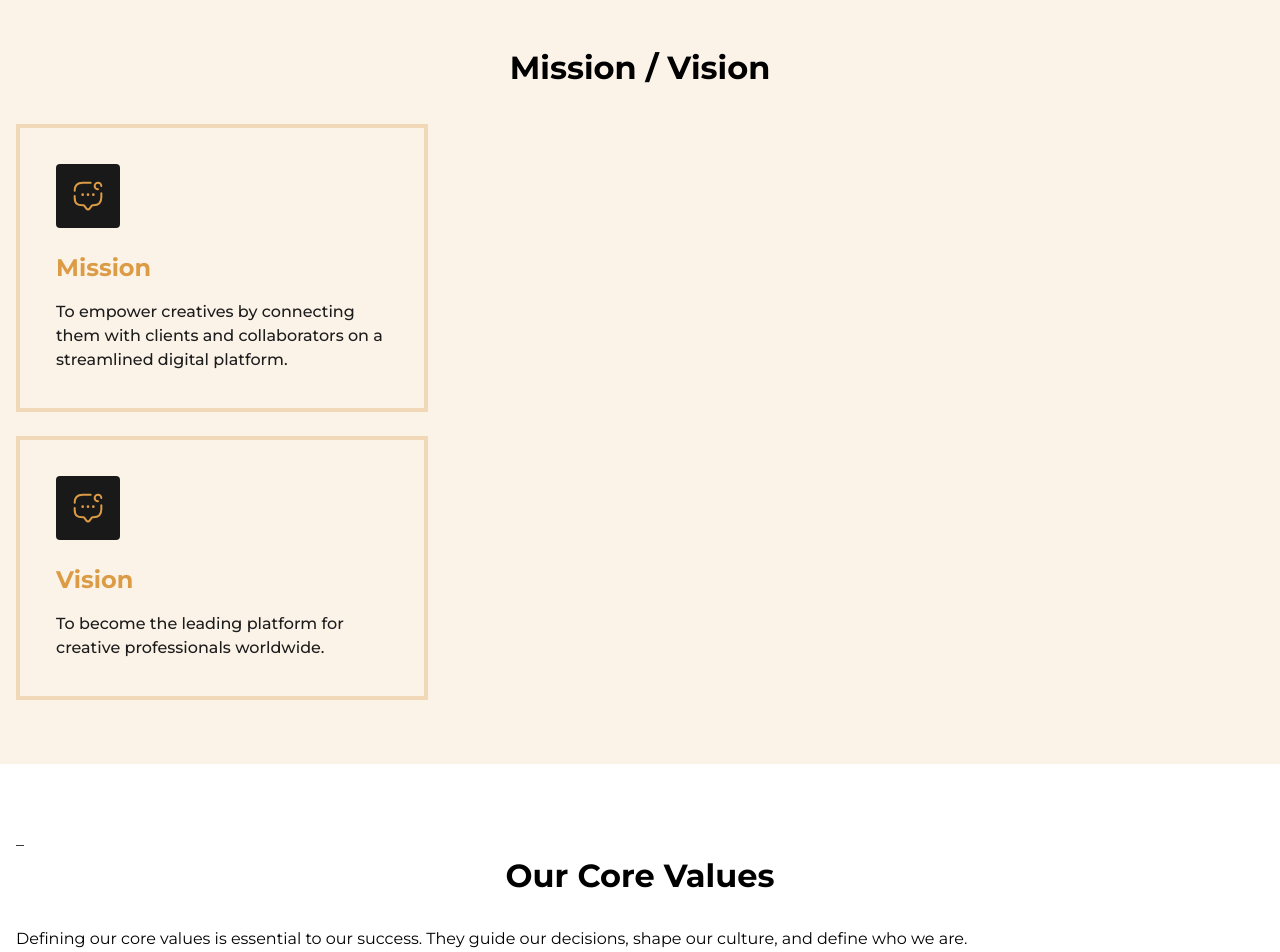
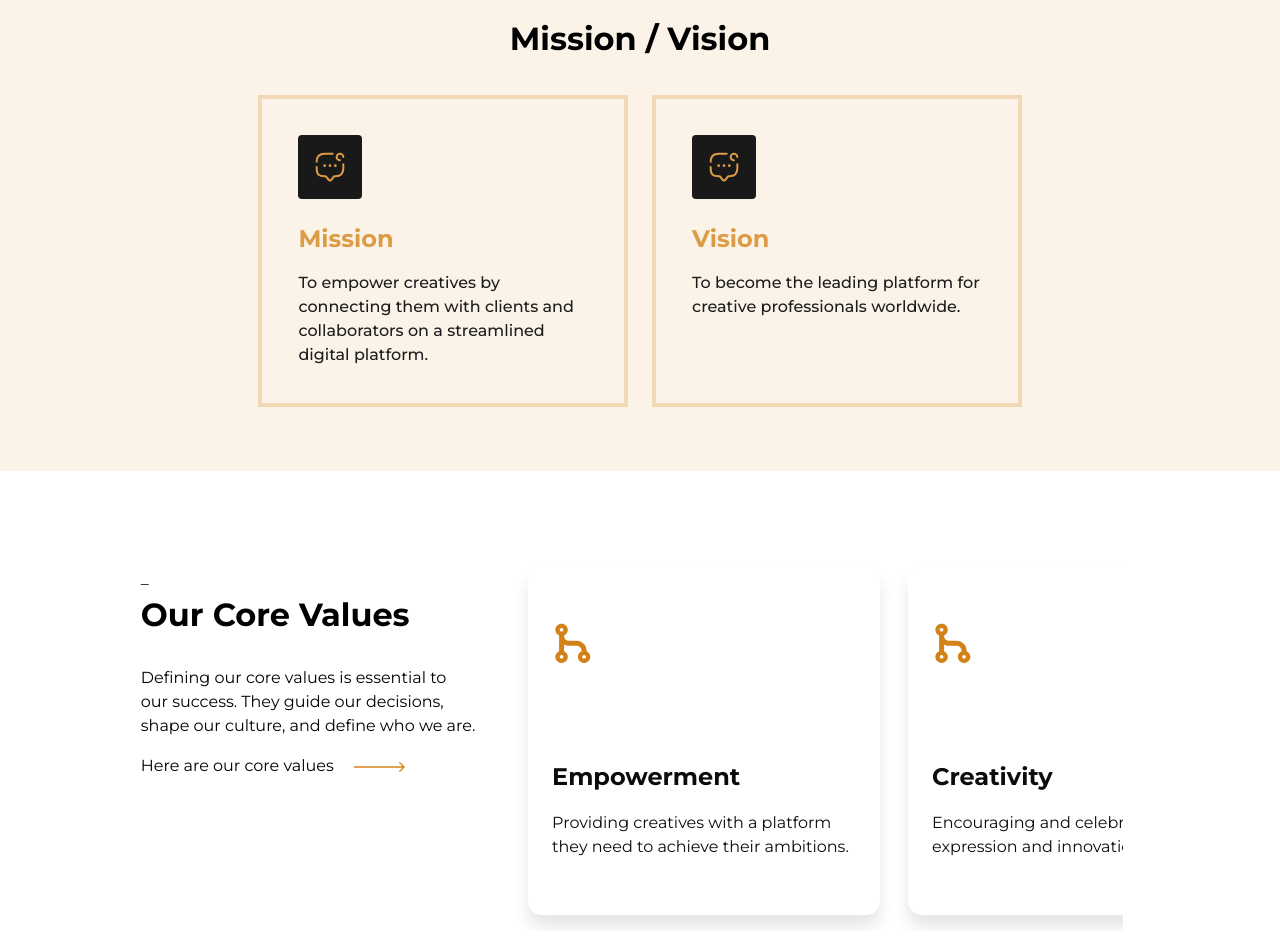
Before and after one commit to DigeetalHub/Noted-web, a Next.js app: page /about in a window 1280 px wide. Shown: the part 820-1772 px from the top of the page. Built offline with nearby package versions, Linux system fonts and the light colour scheme.

Commit message:
[FEAT] About page done

```diff
--- a/components/DownloadNow.js
+++ b/components/DownloadNow.js
@@ -38,7 +38,7 @@ const DownloadNow = () => {
         setName("");
         setEmail("");
         toast.success(
-          "Thank you for registration! We will be in touch with you soon 😃",
+          "Your submission has been NOTED! We will be in touch soon 😃",
           {
             autoClose: 5000,
             icon: "🚀",
@@ -69,7 +69,7 @@ const DownloadNow = () => {
           know when it&apos;s available &#8211; sign up now!
         </p>
 
-        <div className="my-3 text-brandPrimary500">{message}</div>
+        <div className="mt-3 text-brandPrimary500">{message}</div>
         <div className="pt-5">
           <form
             className="flex flex-col w-full gap-5 text-left md:flex-row md:gap-4 md:items-end md:justify-center xl:w-justify-between"
--- a/components/ValueCard.js
+++ b/components/ValueCard.js
@@ -1,15 +1,18 @@
 import Image from "next/image";
 import React from "react";
+import { motion as m } from "framer-motion";
 
 const ValueCard = ({ image, heading, desc, alt }) => {
 	return (
-		<div className="px-6 py-[3.5rem] bg-white rounded-[14px] text-neutrals900 flex flex-col gap-[3rem] shadow-valueCard">
+		<m.div
+			className="px-6 py-[3.5rem] bg-white rounded-[14px] text-neutrals900 flex flex-col gap-[3rem] shadow-valueCard justify-between md:min-w-[17rem] lg:min-w-[18rem] xl:min-w-[22rem] select-none snap-start" title="Scroll sideways to view values"
+		>
 			<Image src={image} alt={alt} className="" />
 			<div className="flex flex-col gap-4">
 				<h2 className="font-bold text-[1.5rem]">{heading} </h2>
 				<p className="">{desc} </p>
 			</div>
-		</div>
+		</m.div>
 	);
 };
 
--- a/pages/about.js
+++ b/pages/about.js
@@ -3,13 +3,17 @@ import Link from "next/link";
 import FeaturesCard from "../components/FeaturesCard";
 import { missionVisionData, valuesData } from "../data/cardsData";
 import ValueCard from "../components/ValueCard";
+import { motion as m } from "framer-motion";
+import Image from "next/image";
+import arrow from "../public/assets/icons/arrow.svg"
 
 const About = () => {
+
 	return (
 		<>
-			<section className="bg-heroImg bg-no-repeat bg-cover bg-center h-auto  md:h-screen relative">
+			<section className="bg-heroImg bg-no-repeat bg-cover bg-center relative">
 				<div className="h-full bg-overlay flex flex-col items-center justify-end fold:px-4 md:justify-center">
-					<div className="flex flex-col gap-7 pb-[3.2rem] text-center text-white dualFold:w-[60%] md:w-[79%] fold2Full:w-[82%] xl:w-[60.5%] laptops:w-[65%] bigScreen:w-[60%] pt-[8rem]">
+					<div className="flex flex-col gap-7 pb-[3.2rem] text-center text-white dualFold:w-[60%] md:w-[80%] fold2Full:w-[80%] xl:w-[60.5%] laptops:w-[65%] bigScreen:w-[60%] pt-[8rem]">
 						<h1 className="font-bold text-[2rem]">
 							Welcome to <span className="text-brandPrimary500">Noted Media</span>
 						</h1>
@@ -30,16 +34,16 @@ const About = () => {
 							career. At Noted Media, we continuously strive to improve our platform to meet the evolving needs of our
 							users.
 						</p>
-						<p className="text-[1.5rem] font-bold">
+						<p className="text-[1.5rem] font-bold md:w-[80%] mx-auto">
 							Join us today and take the first step towards achieving your creative ambitions!
 						</p>
 					</div>
 				</div>
 			</section>
 			<section className="bg-brandPrimary50">
-				<div className="py-[4rem] px-4 text-center">
+				<div className="py-[4rem] px-4 text-center md:w-[90%] mx-auto md:gap-5xl:w-[80%]">
 					<h2 className="font-bold text-[2rem] mb-[2rem]">Mission / Vision</h2>
-					<div className="flex flex-col gap-6 text-left">
+					<div className="flex flex-col gap-6 text-left md:flex-row justify-center ">
 						{missionVisionData.map(({ image, heading, num, desc }) => (
 							<FeaturesCard key={num} image={image} heading={heading} desc={desc} alt={num} />
 						))}
@@ -47,20 +51,25 @@ const About = () => {
 				</div>
 			</section>
 			<section className="py-[4rem] px-4">
-				<div className="">
-					<div className="">
-						_<h2 className="font-bold text-[2rem] text-center mb-[1.7rem]">Our Core Values</h2>
+				<div className="md:w-[90%] mx-auto md:flex md:gap-5 justify-between xl:w-[80%]">
+					<div className="md:w-[50%] md:mt-8 lg:w-[35%]">
+						_<h2 className="font-bold text-[2rem] text-center mb-[1.7rem] md:text-left">Our Core Values</h2>
 						<p className="mb-4">
 							Defining our core values is essential to our success. They guide our decisions, shape our culture, and
 							define who we are.
 						</p>
-						<p className="">Here are our core values below</p>
+						<p className="">Here are our core values <span className="md:hidden">below</span> <Image className="ml-4 hidden md:inline" src={arrow} alt="" /> </p>
 					</div>
-					<div className="flex flex-col gap-7 text-left">
-						{valuesData.map(({ image, heading, num, desc }) => (
-							<ValueCard key={num} image={image} heading={heading} desc={desc} alt={heading} />
-						))}
-					</div>
+					<m.div className="scroll md:w-[58%] p-4 overflow-hidden lg:w-[50%] xl:w-[67%]">
+						<m.div
+
+							className="scroll scroll-p-4 p-4  md:overflow-x-scroll flex flex-col gap-7 text-left md:flex-row snap-x w-full"
+						>
+							{valuesData.map(({ image, heading, num, desc }) => (
+								<ValueCard key={num} image={image} heading={heading} desc={desc} alt={heading} />
+							))}
+						</m.div>
+					</m.div>
 				</div>
 			</section>
 		</>
--- a/styles/globals.css
+++ b/styles/globals.css
@@ -33,3 +33,7 @@ select:-webkit-autofill:focus {
 textarea {
   color: rgb(107 114 128 /1);
 }
+
+.scroll::-webkit-scrollbar{
+  display: none;
+}
```
Also changed, not shown: public/assets/icons/arrow.svg (added).
